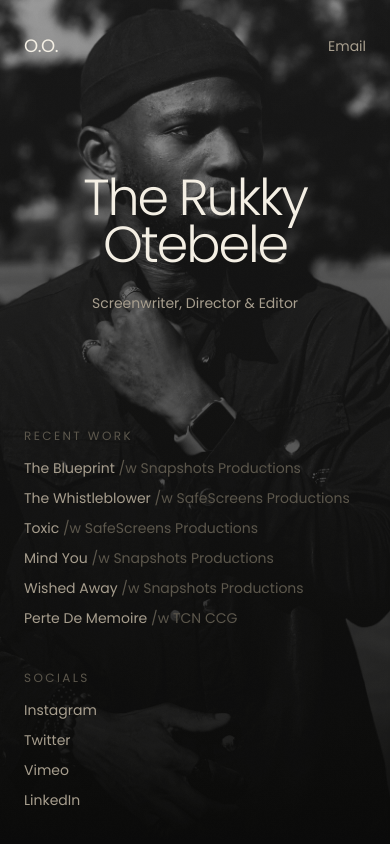
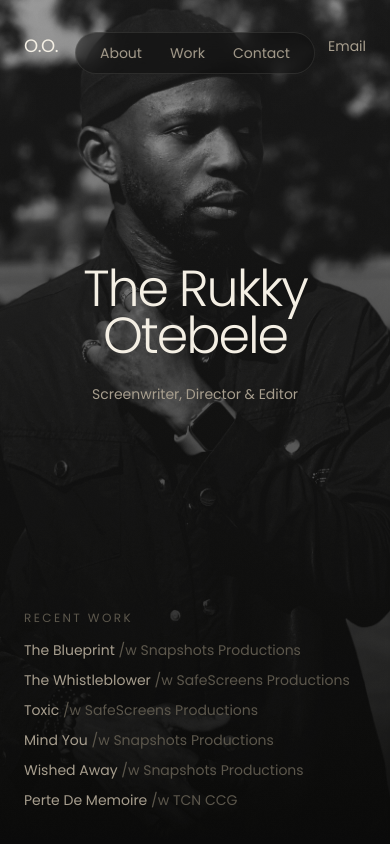
Before and after one commit to Justina18/rukkyman, a React (Vite) app: page / in a window 390 px wide. Built offline with nearby package versions, Linux system fonts and the light colour scheme.

Commit message:
socials fix

```diff
--- a/src/data/site.ts
+++ b/src/data/site.ts
@@ -9,7 +9,10 @@ export const siteProfile = {
 };
 
 export const socialLinks = [
-  { label: "Instagram", href: "#" },
+  {
+    label: "Instagram",
+    href: "https://www.instagram.com/rukkymann?stkn=dzU5eDd4dDZxcXBi@rukkymann",
+  },
   { label: "Twitter", href: "#" },
   { label: "Vimeo", href: "#" },
   { label: "LinkedIn", href: "#" },
--- a/src/pages/Home.tsx
+++ b/src/pages/Home.tsx
@@ -4,7 +4,10 @@ import { projects } from "../data/projects";
 import FilmGrain from "../components/FilmGrain";
 
 const socialLinks = [
-  { label: "Instagram", href: "#" },
+  {
+    label: "Instagram",
+    href: "https://www.instagram.com/rukkymann?stkn=dzU5eDd4dDZxcXBi@rukkymann",
+  },
   { label: "Twitter", href: "#" },
   { label: "Vimeo", href: "#" },
   { label: "LinkedIn", href: "#" },
@@ -40,7 +43,7 @@ function Hero({ introDone }: HeroProps) {
 
       <FilmGrain />
 
-      <nav className="absolute left-1/2 top-8 z-30 hidden -translate-x-1/2 sm:block">
+      <nav className="absolute left-1/2 top-8 z-30 -translate-x-1/2">
         <div className="flex items-center gap-7 rounded-full border border-paper/10 bg-reel-black/45 px-6 py-2.5 backdrop-blur-md">
           <Link
             to="/about"
@@ -118,7 +121,7 @@ function Hero({ introDone }: HeroProps) {
             </ul>
           </div>
 
-          <div>
+          <div className="hidden sm:block">
             <p className="mb-3 font-body text-xs uppercase tracking-[0.2em] text-paper-faint">
               Socials
             </p>
```
Also changed, not shown: 3 other files (tests, documents, lock files or other folders).
